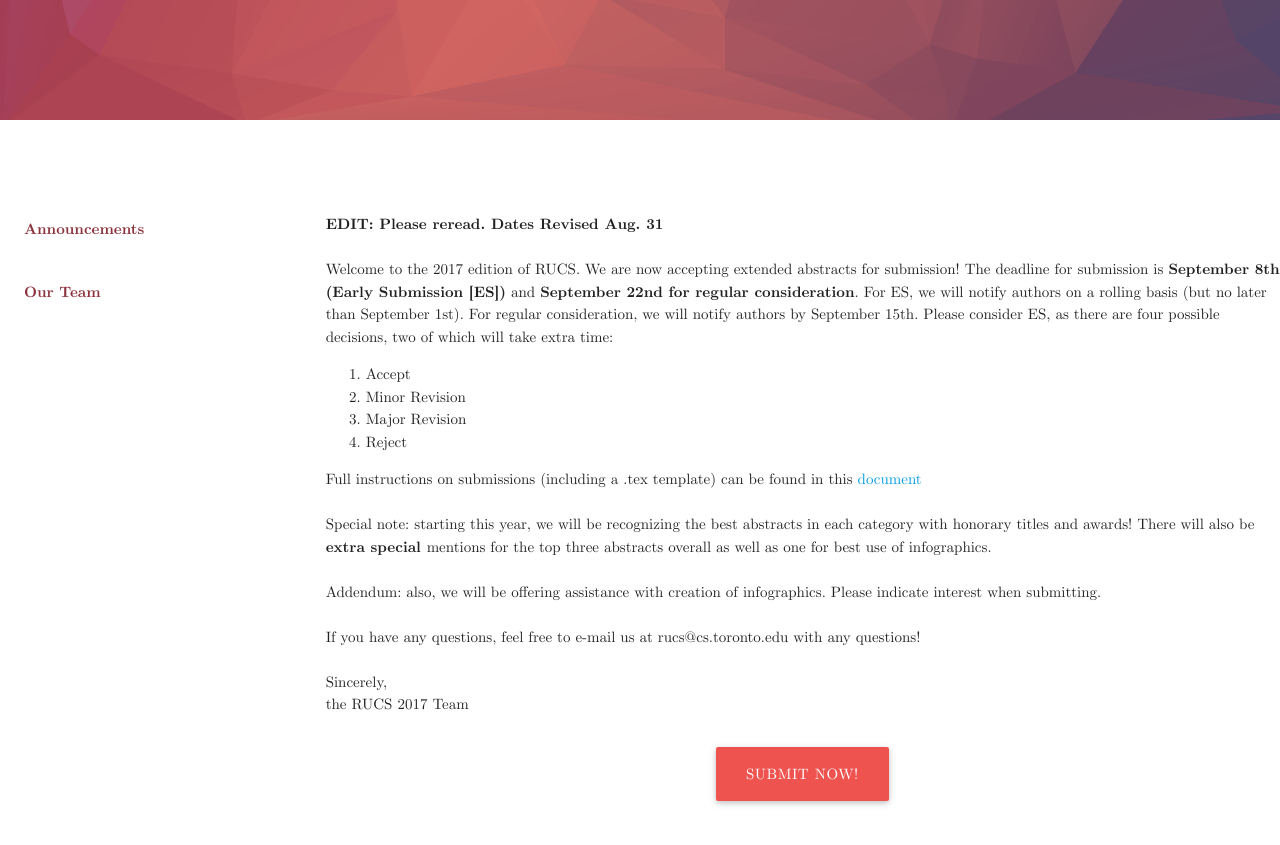
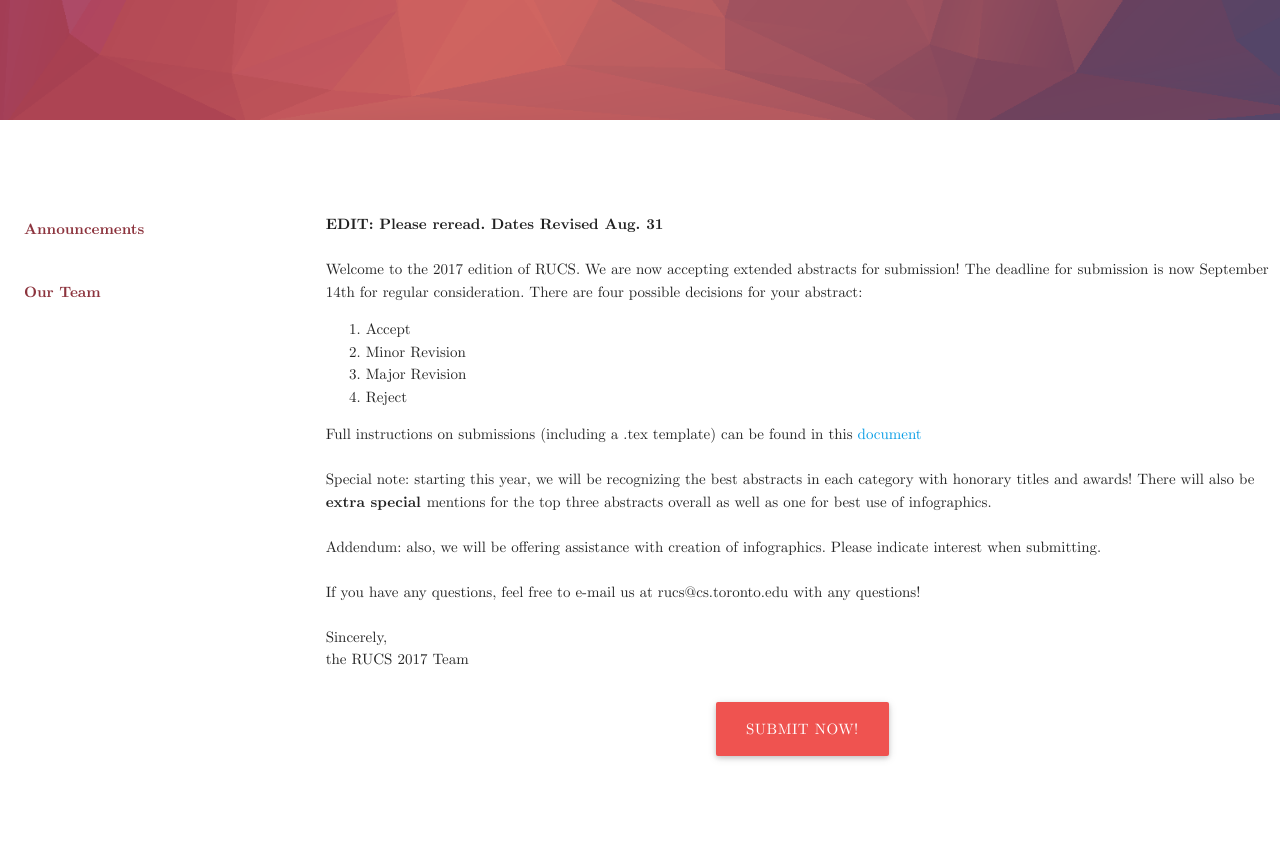
Before and after one commit to rucs-uoft/rucs-uoft.github.io, a Jekyll site: the page built from index.html, in a window 1280 px wide and 900 px high, scrolled down 780 px. Shown: the top 845 px of the window. Built offline with Jekyll 4.4.1, drawn with Linux system fonts in a browser that asks for light colours; nearby versions of some CDN libraries.

Commit message:
tweak dates

```diff
--- a/_includes/news.html
+++ b/_includes/news.html
@@ -4,9 +4,7 @@
 
     Dates Revised Aug. 31 </b> <br/> <br/>
 
-Welcome to the 2017 edition of RUCS. We are now accepting extended abstracts for submission! The deadline for submission is
-    <b> September 8th (Early Submission [ES])</b> and <b> September 22nd  for regular consideration</b>.  For ES, we will notify authors on a rolling basis (but no later than September 1st). For regular consideration, we will notify authors by September 15th.
-Please consider ES, as there are four possible decisions, two of which will take extra time: <br>
+Welcome to the 2017 edition of RUCS. We are now accepting extended abstracts for submission! The deadline for submission is now September 14th  for regular consideration</b>. There are four possible decisions for your abstract:
 
     <ol>
     <li>
```
